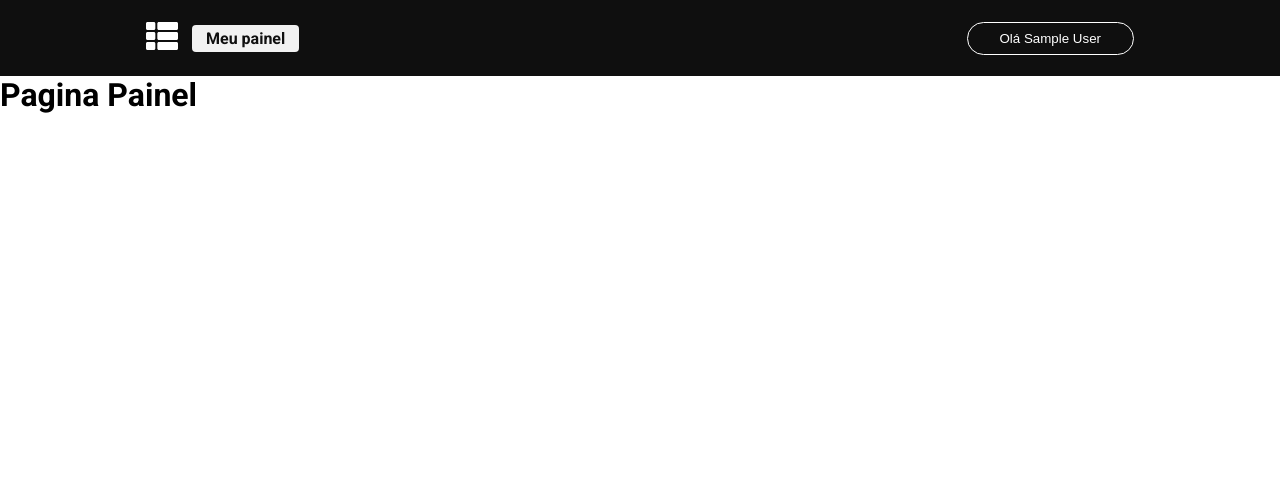
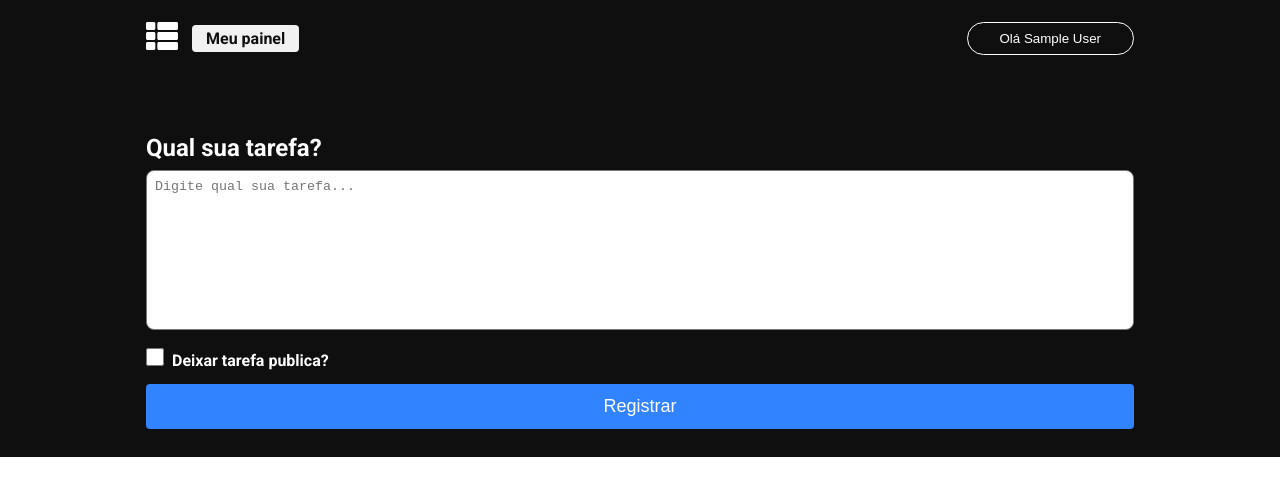
Before and after one commit to Tassio-Med/task-board, a Next.js app: page /dashboard in a window 1280 px wide. Shown: the top 496 px of the page. Built offline with nearby package versions, Linux system fonts and the light colour scheme; no server answers; sample sign-in values are in the browser's storage.

Commit message:
:sparkles: feat: componente textarea importado e estilizado

```diff
--- a/src/pages/dashboard/index.tsx
+++ b/src/pages/dashboard/index.tsx
@@ -3,15 +3,36 @@
 import Head from "next/head";
 
 import { getSession } from "next-auth/react";
+import { Textarea } from "../../components/textarea";
+
 
 export default function Dashboard() {
   return (
     <div className={styles.container}>
+
       <Head>
         <title>Meu painel de tarefas</title>
       </Head>
+      <main className={styles.main}>
+        <section className={styles.content}>
+          <div className={styles.contentForm}>
+            <h1 className={styles.title}>Qual sua tarefa?</h1>
 
-      <h1>Pagina Painel</h1>
+            <form>
+              <Textarea placeholder="Digite qual sua tarefa..." />
+              <div className={styles.checkboxArea}>
+                <input type="checkbox" className={styles.checkbox} />
+                <label>Deixar tarefa publica?</label>
+              </div>
+
+              <button className={styles.button} type="submit">
+                Registrar
+              </button>
+            </form>
+          </div>
+        </section>
+      </main>
+
     </div>
   );
 }
--- a/src/pages/dashboard/styles.module.css
+++ b/src/pages/dashboard/styles.module.css
@@ -0,0 +1,48 @@
+.container {
+  width: 100%;
+}
+
+.content {
+  background-color: #0f0f0f;
+  width: 100%;
+  display: flex;
+  align-items: center;
+  justify-content: center;
+}
+
+.contentForm {
+  max-width: 1024px;
+  width: 100%;
+  padding: 0 18px;
+  padding-bottom: 28px;
+  margin-top: 58px;
+}
+
+.title {
+  color: #fff;
+  margin-bottom: 8px;
+}
+
+.checkboxArea label {
+  margin-left: 8px;
+  color: #fff;
+}
+
+.checkboxArea {
+  margin: 14px 0;
+}
+
+.checkbox {
+  width: 18px;
+  height: 18px;
+}
+
+.button {
+  width: 100%;
+  border: 0;
+  border-radius: 4px;
+  color: #fff;
+  background-color: #3183ff;
+  padding: 12px 0;
+  font-size: 18px;
+}
```
